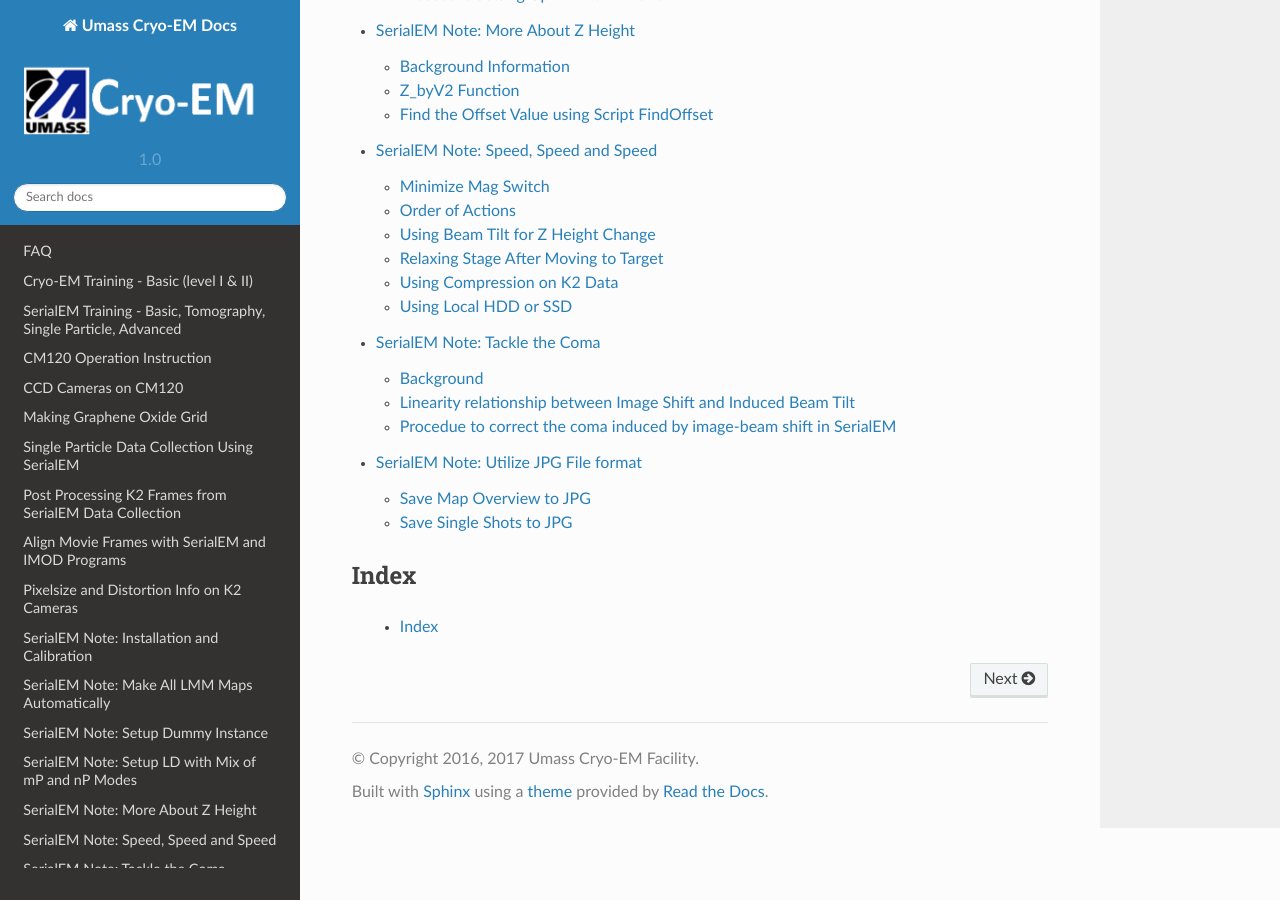
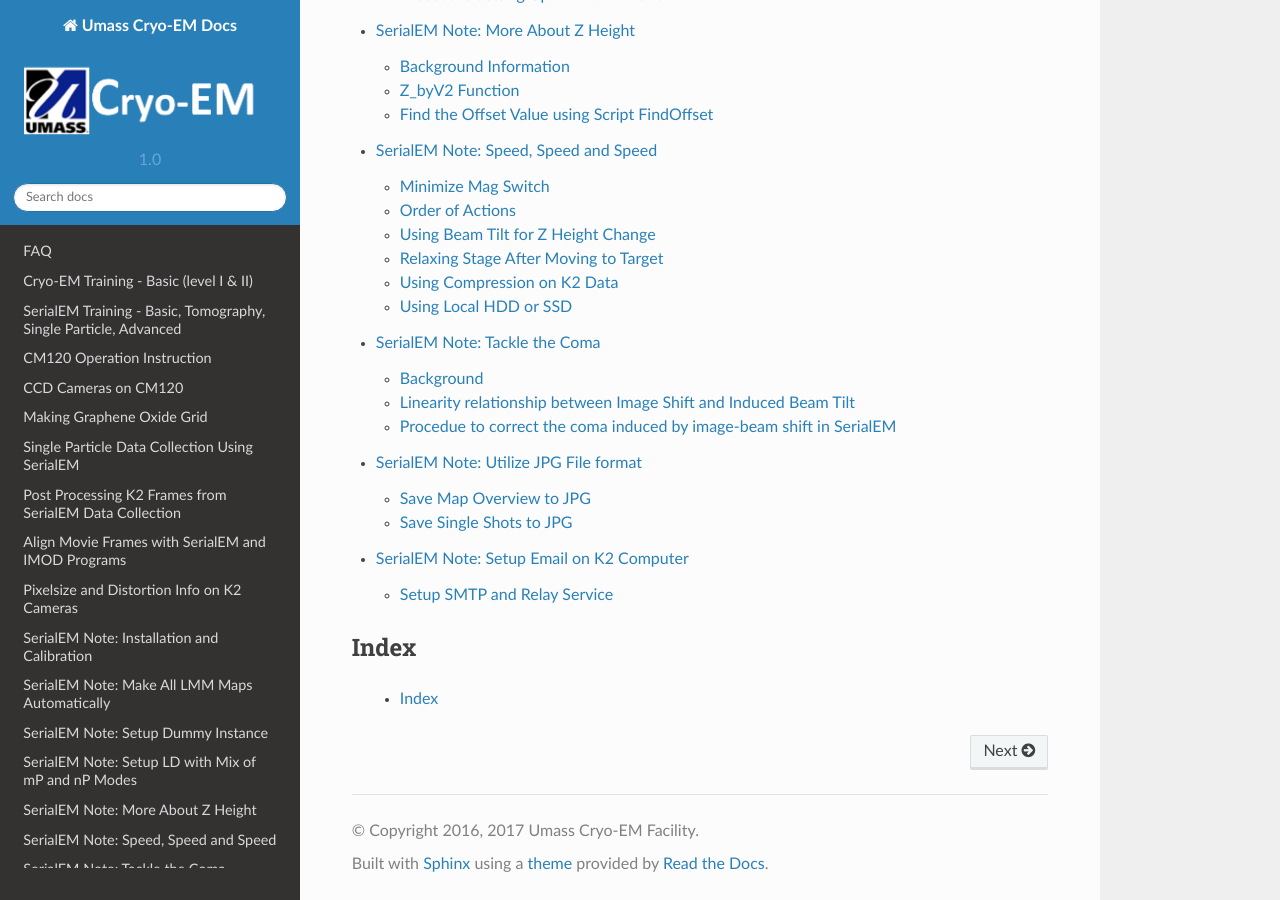
Before and after one commit to xuchen66/sphinx-emdocs, a Sphinx documentation site: the page built from source/index.rst, in a window 1280 px wide and 900 px high, scrolled down 2473 px. Built offline with Sphinx 7.4.7 and the Read the Docs theme 2.0.0, drawn with Linux system fonts in a browser that asks for light colours; pages that are not in the unit, such as notebooks, are missing from menus.

Commit message:
Update index.rst

```diff
--- a/source/index.rst
+++ b/source/index.rst
@@ -46,6 +46,7 @@
    serialEM-note-speed-speed-speed
    serialEM-note-tackle-coma
    serialEM-note-utilize-jpg-file-format
+   serialEM-note-setup-email
 
 Index
 *****
```
